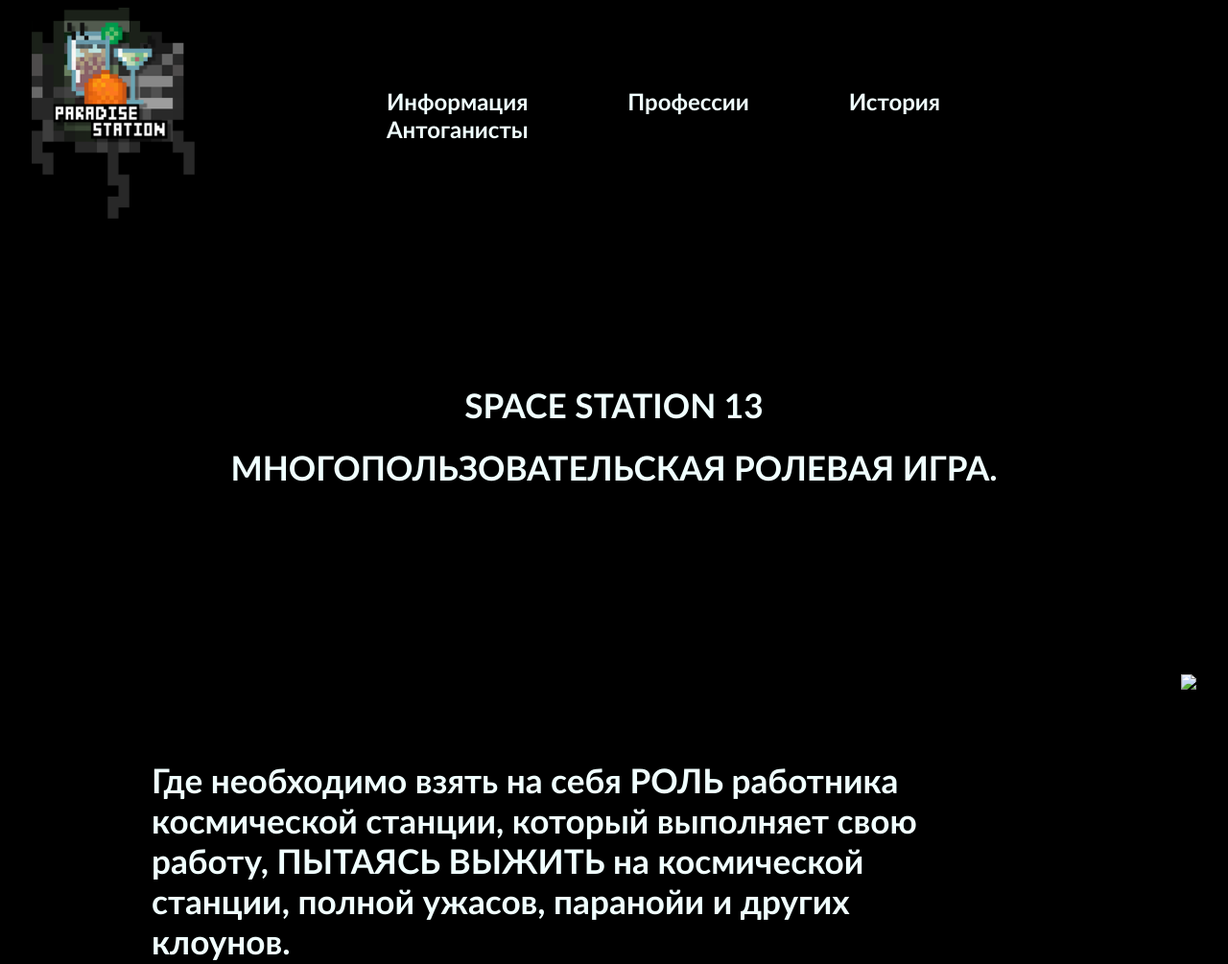
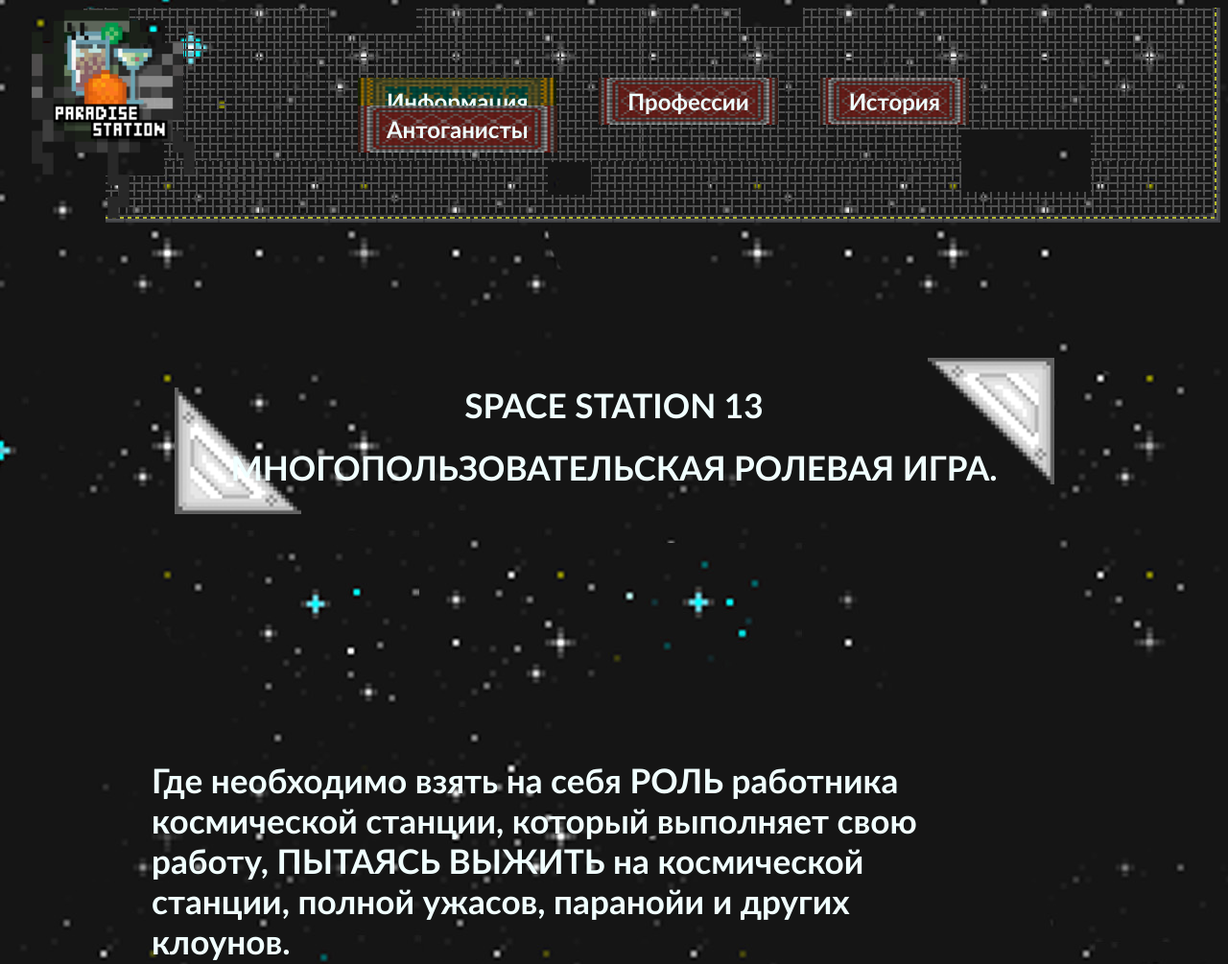
Before and after one commit to SphaleRud/Frontend-Development, a plain HTML site: page index.html in a window 1280 px wide. Shown: the top 1005 px of the page at 96% size. Drawn offline with Linux system fonts and the light colour scheme; the site is published under a folder, as on GitHub Pages, so addresses that start at the root find nothing.

Commit message:
Починка изображений

```diff
--- a/index.html
+++ b/index.html
@@ -2,12 +2,12 @@
 <html>
     <head>
         <title>Paradise SS13</title>
-        <link rel="stylesheet" href="styles\styles.css">
+        <link rel="stylesheet" href="styles/styles.css">
     </head>
     <body>
         <header class="page-header">
             <div class="page-header__container">
-                <a href="index.html" class="page-header__logo"> <img src="images\Logo.png" alt="paradise" style="width: 170px;height: 220px;"> </a>
+                <a href="index.html" class="page-header__logo"> <img src="images/Logo.png" alt="paradise" style="width: 170px;height: 220px;"> </a>
                 <nav class="page-header__nav nav">
                     <a href="#" class="page-header__nav-activelink">Информация</a>
                     <a href="#" class="page-header__nav-proflink">Профессии</a>
@@ -30,7 +30,7 @@
                         полной ужасов, паранойи и других клоунов.
                     </p>
                     <picture class="about-image">
-                        <img src="/images/Asteroids.png" class="about-image__asteroid">
+                        <img src="images/Asteroids.png" class="about-image__asteroid">
                     </picture>
                 </section>
                 <section class="rp home__rp">
--- a/styles/styles.css
+++ b/styles/styles.css
@@ -1,6 +1,6 @@
 body{
     size: 1920px 3000px;
-    background-image: url("/images/background-home.jpg");
+    background-image: url("../images/background-home.jpg");
     background-color: black;
     background-repeat: no-repeat;
     background-attachment: scroll;
@@ -17,7 +17,7 @@
     padding-left: 25px;
     max-width: 1438px;
     max-height: 388;
-    background-image: url("/images/Catwalk.png");
+    background-image: url("../images/Catwalk.png");
     background-repeat: no-repeat;
     background-size:auto;
     background-position: bottom right;
@@ -41,7 +41,7 @@
     padding-right: 30px;
     padding-top: 10px;
     padding-bottom: 10px;
-    background-image: url("/images/header/information.png");
+    background-image: url("../images/header/information.png");
     background-position: center;
     background-repeat: no-repeat;
     background-size:cover;
@@ -57,7 +57,7 @@
     padding-right: 30px;
     padding-top: 10px;
     padding-bottom: 10px;
-    background-image: url("/images/header/proffesion.png");
+    background-image: url("../images/header/proffesion.png");
     background-position: center;
     background-repeat: no-repeat;
     background-size:cover;
@@ -73,7 +73,7 @@
     padding-right: 30px;
     padding-top: 10px;
     padding-bottom: 10px;
-    background-image: url("/images/header/history.png");
+    background-image: url("../images/header/history.png");
     background-position: center;
     background-repeat: no-repeat;
     background-size:cover;
@@ -89,7 +89,7 @@
     padding-right: 30px;
     padding-top: 10px;
     padding-bottom: 10px;
-    background-image: url("/images/header/antoganist.png");
+    background-image: url("../images/header/antoganist.png");
     background-position: center;
     background-repeat: no-repeat;
     background-size:cover;
@@ -99,7 +99,7 @@
 }
 .main-header{
     padding: 25px;
-    background: url("/images/name.png") no-repeat 0 0;
+    background: url("../images/name.png") no-repeat 0 0;
     background-position: center;
 }
 .main-header__title{
@@ -210,7 +210,7 @@
     font-size: 300%;
     font-weight: bold;
     line-height: normal;
-    background: url("/images/footer.png") no-repeat;
+    background: url("../images/footer.png") no-repeat;
     background-size: cover;
     background-clip:border-box;
     padding: 25px;
```
